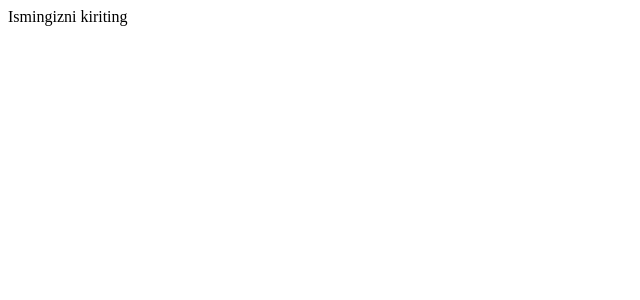
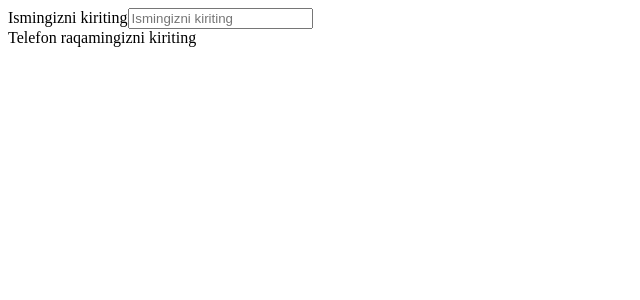
Before and after one commit to umida17/telegram-bot, a React (Vite) app: page / in a window 1280 px wide. Shown: the top 300 px of the page, without its empty margins (0-640 px from the left). Built offline with nearby package versions, Linux system fonts and the light colour scheme.

Commit message:
teleram bot yasashi bowladik

```diff
--- a/src/App.jsx
+++ b/src/App.jsx
@@ -11,6 +11,9 @@ const App = () => {
      <div>
         <form >
           <label>Ismingizni kiriting</label>
+          <input type="text"placeholder='Ismingizni kiriting' /><br />
+          <label>Telefon raqamingizni kiriting</label>
+
         </form>
     </div>
      </>
```
